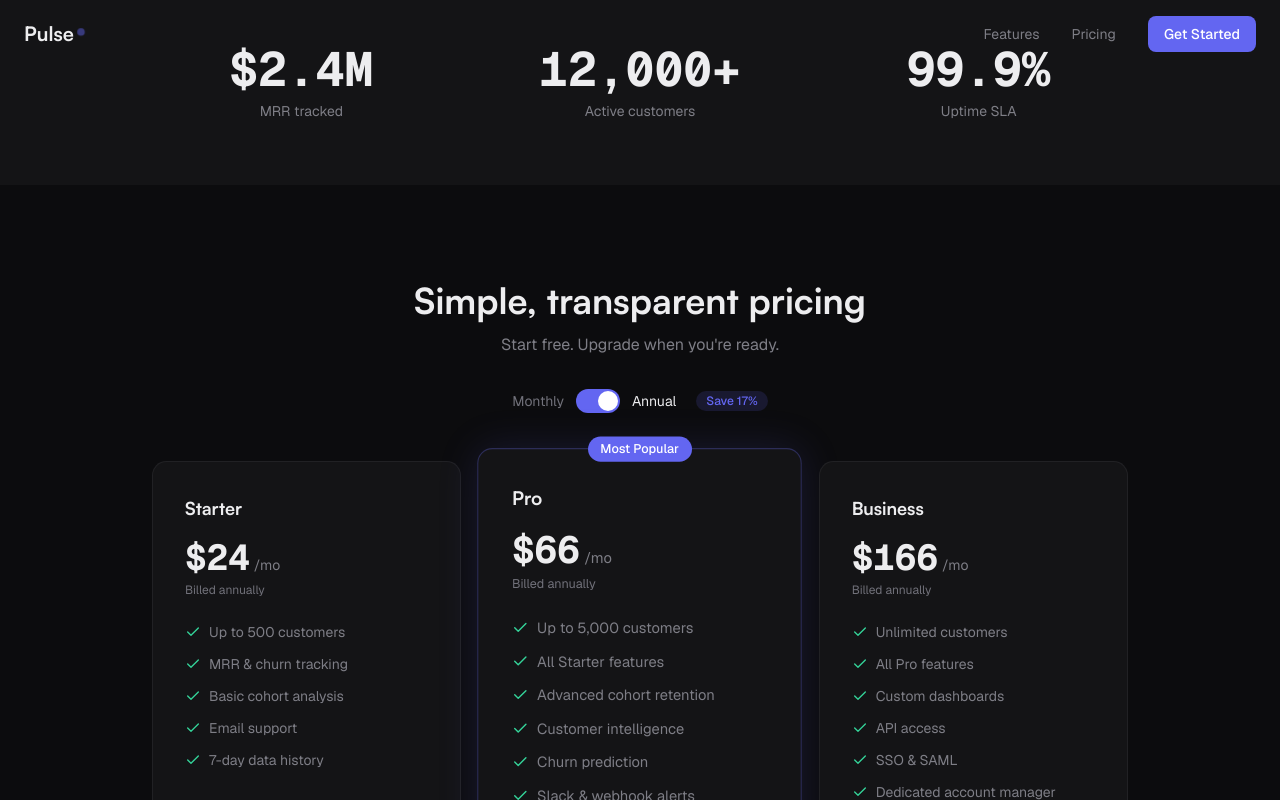
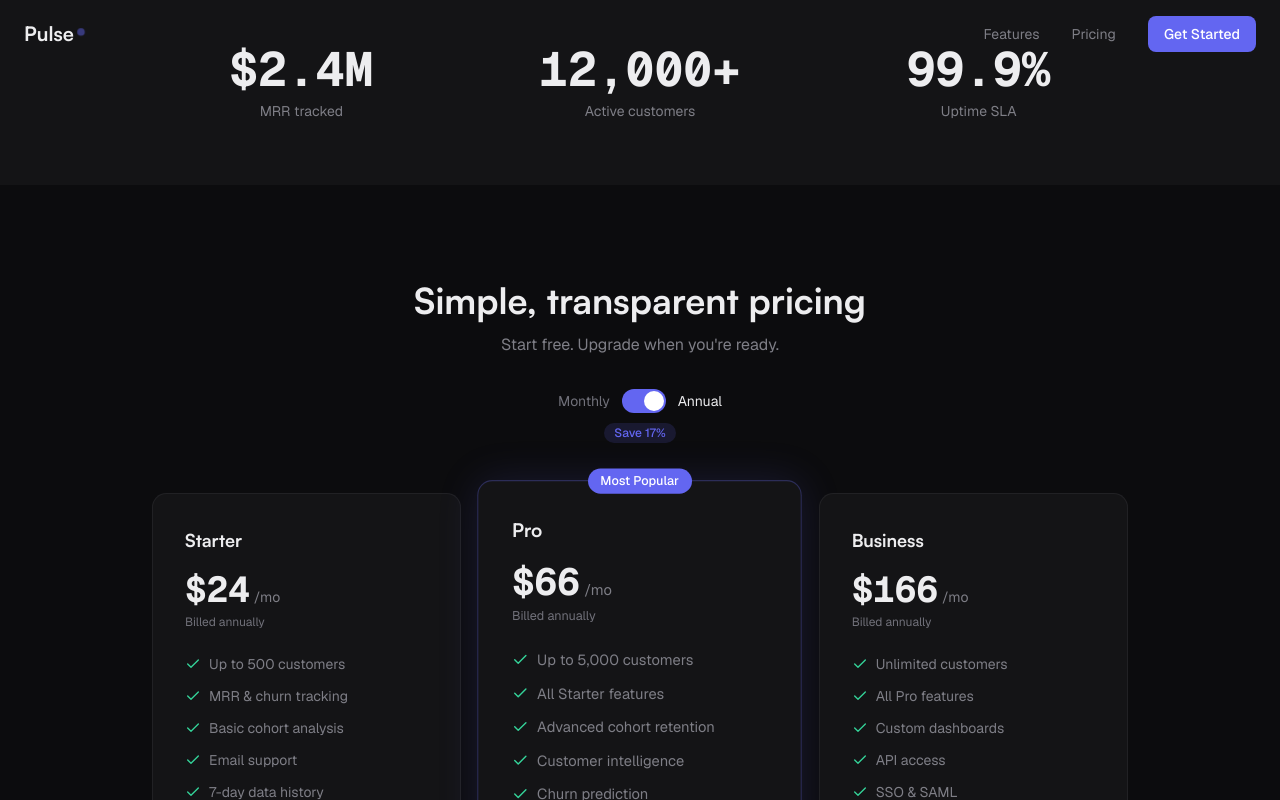
Before and after one commit to Mars375/pulse, a Next.js app: page / in a window 1280 px wide. Both pictures are taken after a click on the switch 643 px from the left and 2977 px from the top of the page. Shown: the part 2577-3377 px from the top of the page. Built offline with nearby package versions, Linux system fonts and the light colour scheme.

Commit message:
fix: center pricing toggle and set afterSignInUrl for Clerk OAuth

```diff
--- a/src/app/layout.tsx
+++ b/src/app/layout.tsx
@@ -38,7 +38,7 @@ export default function RootLayout({
   return (
     <html lang="en" className={cn("dark", satoshi.variable, GeistSans.variable, GeistMono.variable)}>
       <body className="bg-bg-primary text-text-primary antialiased">
-        <ClerkProvider>
+        <ClerkProvider afterSignInUrl="/overview" afterSignUpUrl="/overview">
           {children}
         </ClerkProvider>
       </body>
--- a/src/components/marketing/pricing-cards.tsx
+++ b/src/components/marketing/pricing-cards.tsx
@@ -84,7 +84,8 @@ export function PricingCards() {
           </p>
 
           {/* Toggle */}
-          <div className="mt-8 flex items-center justify-center gap-3">
+          <div className="mt-8 flex flex-col items-center gap-2">
+            <div className="flex items-center gap-3">
               <span
                 className={cn(
                   "text-sm transition-colors",
@@ -118,11 +119,14 @@ export function PricingCards() {
               >
                 Annual
               </span>
+            </div>
+            <div className="h-6 flex items-center">
               {annual && (
-              <span className="ml-2 rounded-full bg-accent-glow px-2.5 py-0.5 text-xs font-medium text-accent-primary">
+                <span className="rounded-full bg-accent-glow px-2.5 py-0.5 text-xs font-medium text-accent-primary">
                   Save 17%
                 </span>
               )}
+            </div>
           </div>
         </div>
 
```
Lines whose indentation alone changed are shown as unchanged.
